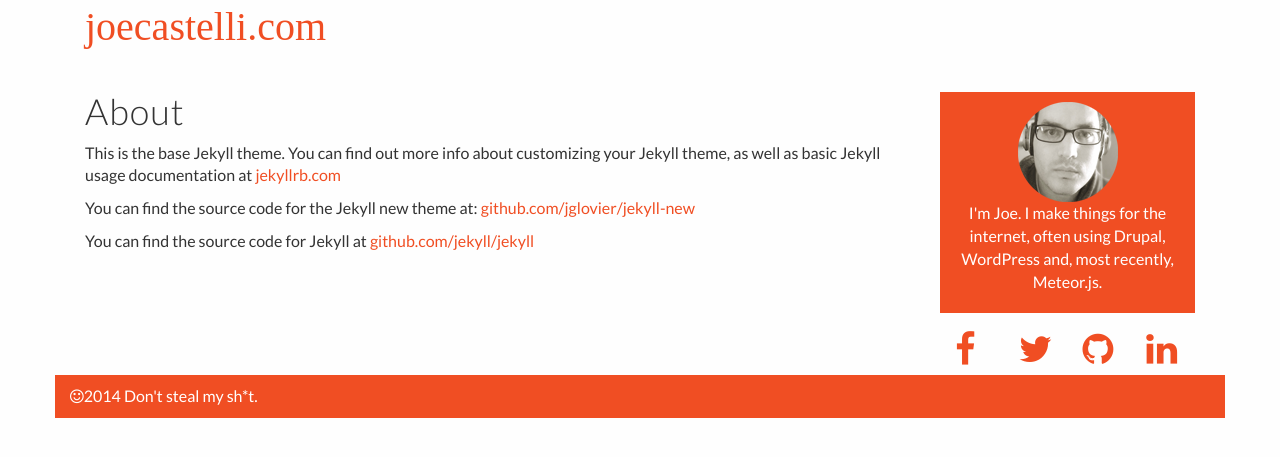
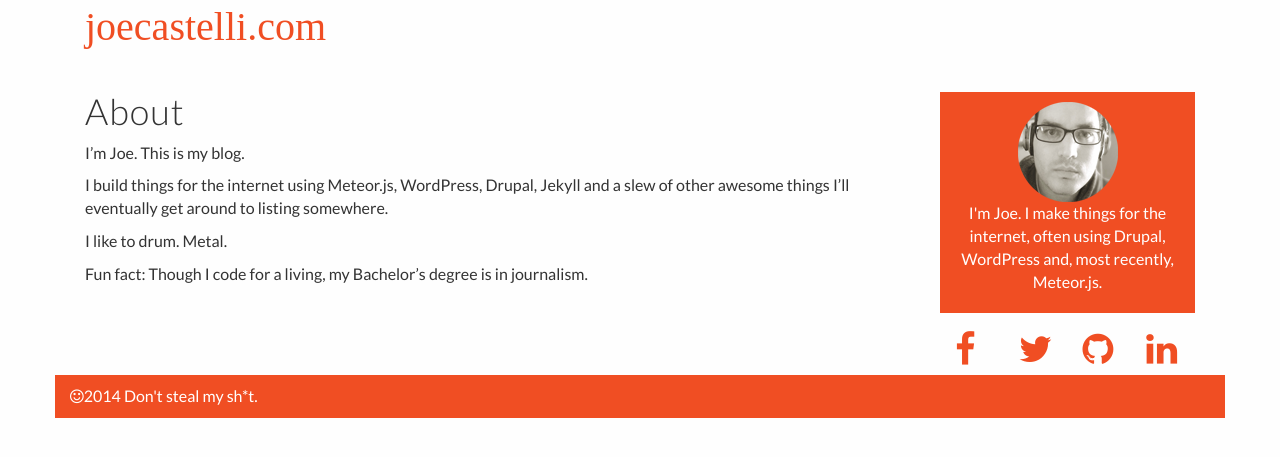
Before and after one commit to jcastelli/joecastelliblog, a Jekyll site: the page built from about.md, in a window 1280 px wide. Shown: the top 457 px of the page. Built offline with Jekyll 4.4.1, drawn with Linux system fonts in a browser that asks for light colours; nearby versions of some CDN libraries; some web fonts are replaced.

Commit message:
minor content changes

```diff
--- a/_posts/2014-07-02-which-cms-is-best.markdown
+++ b/_posts/2014-07-02-which-cms-is-best.markdown
@@ -17,7 +17,7 @@ A lower-level tool than many systems, Drupal straddles the line between CMS and
 Throw in an awesome community with very active IRC channels, a slew of modules that are completely free to install and a security team constantly identifying issues in contrib – Drupal takes the cake, in my book.
 
 ## [WordPress][wp]
-WordPress – Not a distant second by any means, WordPress sports a fantastic community, a wealth of free, open source plugins and  the prettiest admin interface in the game. If your WordPress site is built by someone who knows what they're doing, adding content will always be a great experience.
+Not a distant second by any means, WordPress sports a fantastic community, a wealth of free, open source plugins and  the prettiest admin interface in the game. If your WordPress site is built by someone who knows what they're doing, adding content will always be a great experience.
 
 As a developer, WP is the easiest CMS to build with, but I find its blog-first roots to be a bit odd when coming back from other systems sometimes. In short, WP has its way of coding, Drupal has its own, and I find Drupal's approach to be the most flexible and enjoyable to code for.
 
--- a/about.md
+++ b/about.md
@@ -4,8 +4,10 @@ title: About
 permalink: /about/
 ---
 
-This is the base Jekyll theme. You can find out more info about customizing your Jekyll theme, as well as basic Jekyll usage documentation at [jekyllrb.com](http://jekyllrb.com/)
+I'm Joe. This is my blog.
 
-You can find the source code for the Jekyll new theme at: [github.com/jglovier/jekyll-new](https://github.com/jglovier/jekyll-new)
+I build things for the internet using Meteor.js, WordPress, Drupal, Jekyll and a slew of other awesome things I'll eventually get around to listing somewhere.
 
-You can find the source code for Jekyll at [github.com/jekyll/jekyll](https://github.com/jekyll/jekyll)
+I like to drum. Metal.
+
+Fun fact: Though I code for a living, my Bachelor's degree is in journalism.
```
